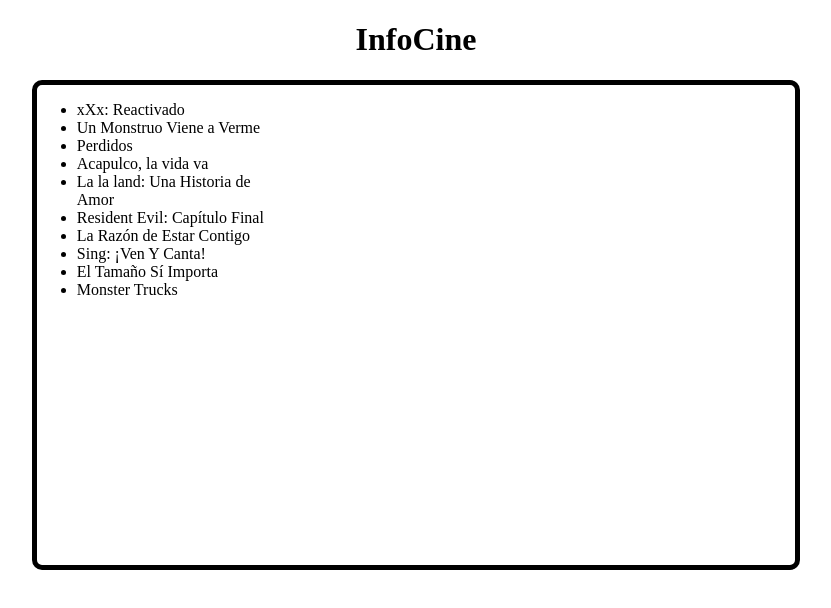
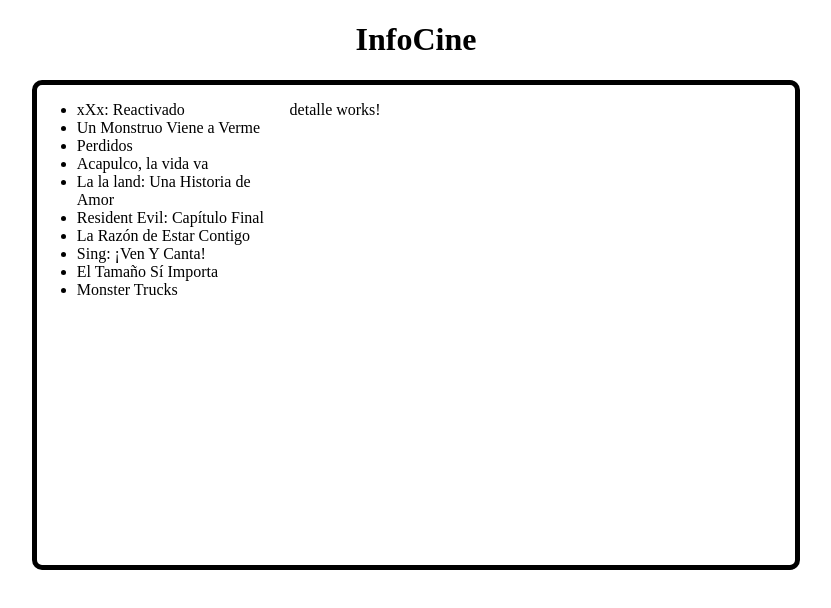
Before and after one commit to kuroganito/curso-web, an Angular app: page / in a window 1280 px wide. Shown: the top 608 px of the page, without its empty margins (224-1055 px from the left). Built offline with nearby package versions, Linux system fonts and the light colour scheme.

Commit message:
Paso de parametros a Componente Detalle

```diff
--- a/src/app/components/base/base.component.html
+++ b/src/app/components/base/base.component.html
@@ -3,5 +3,7 @@
     <div id="lista">
         <app-lista [peliculas]="peliculas" (cambiaDetalle)="cambiaDetalle($event)"></app-lista>
     </div>
-    <div id="detalle"></div>
+    <div id="detalle">
+        <app-detalle [pelicula]="peliculaDetalle"></app-detalle>
+    </div>
 </div>
--- a/src/app/components/base/base.component.ts
+++ b/src/app/components/base/base.component.ts
@@ -10,17 +10,19 @@
 
     titulo:string;
     peliculas:Array<IPelicula>;
+    peliculaDetalle:IPelicula;
 
     constructor(public peliculaService:PeliculaService) {
         this.titulo = "InfoCine";
         this.peliculas = peliculaService.obtenerPeliculas();
+        this.peliculaDetalle = this.peliculas[0];
     }
 
     ngOnInit() {
     }
 
     cambiaDetalle(e){
-
+        this.peliculaDetalle = e;
     }
 
 }
--- a/src/app/components/detalle/detalle.component.ts
+++ b/src/app/components/detalle/detalle.component.ts
@@ -1,15 +1,19 @@
-import { Component, OnInit } from '@angular/core';
+import {Component, OnInit,OnChanges, Input} from '@angular/core';
+import {IPelicula} from '../../services/pelicula.service'
 
 @Component({
-  selector: 'app-detalle',
-  templateUrl: './detalle.component.html',
-  styleUrls: ['./detalle.component.css']
+    selector: 'app-detalle',
+    templateUrl: './detalle.component.html',
+    styleUrls: ['./detalle.component.css']
 })
-export class DetalleComponent implements OnInit {
+export class DetalleComponent implements OnInit,OnChanges {
+    @Input() pelicula: IPelicula;
+    constructor() {}
 
-  constructor() { }
+    ngOnInit() {
+    }
 
-  ngOnInit() {
-  }
+    ngOnChanges(changes){
+    }
 
 }
```
